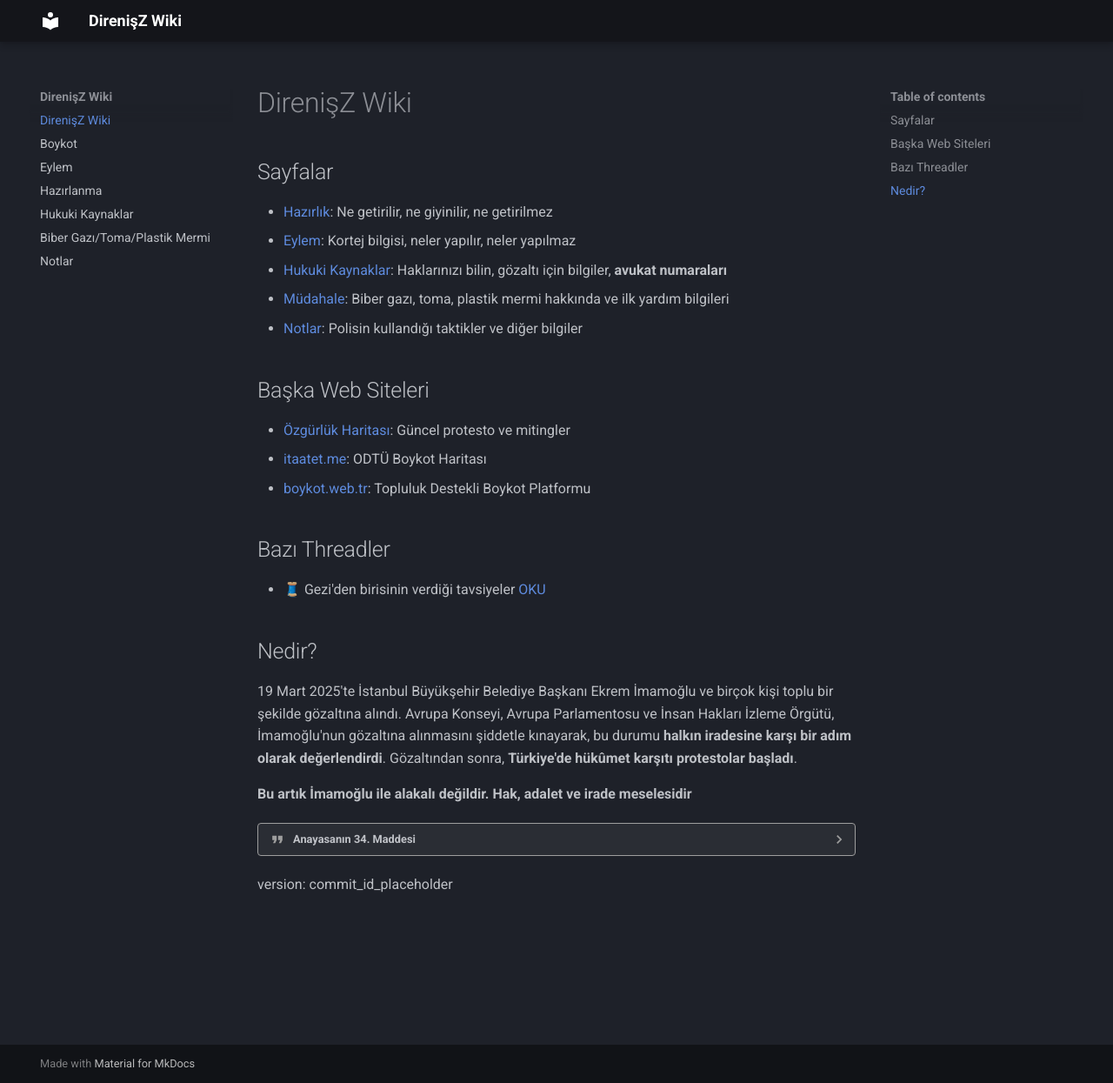
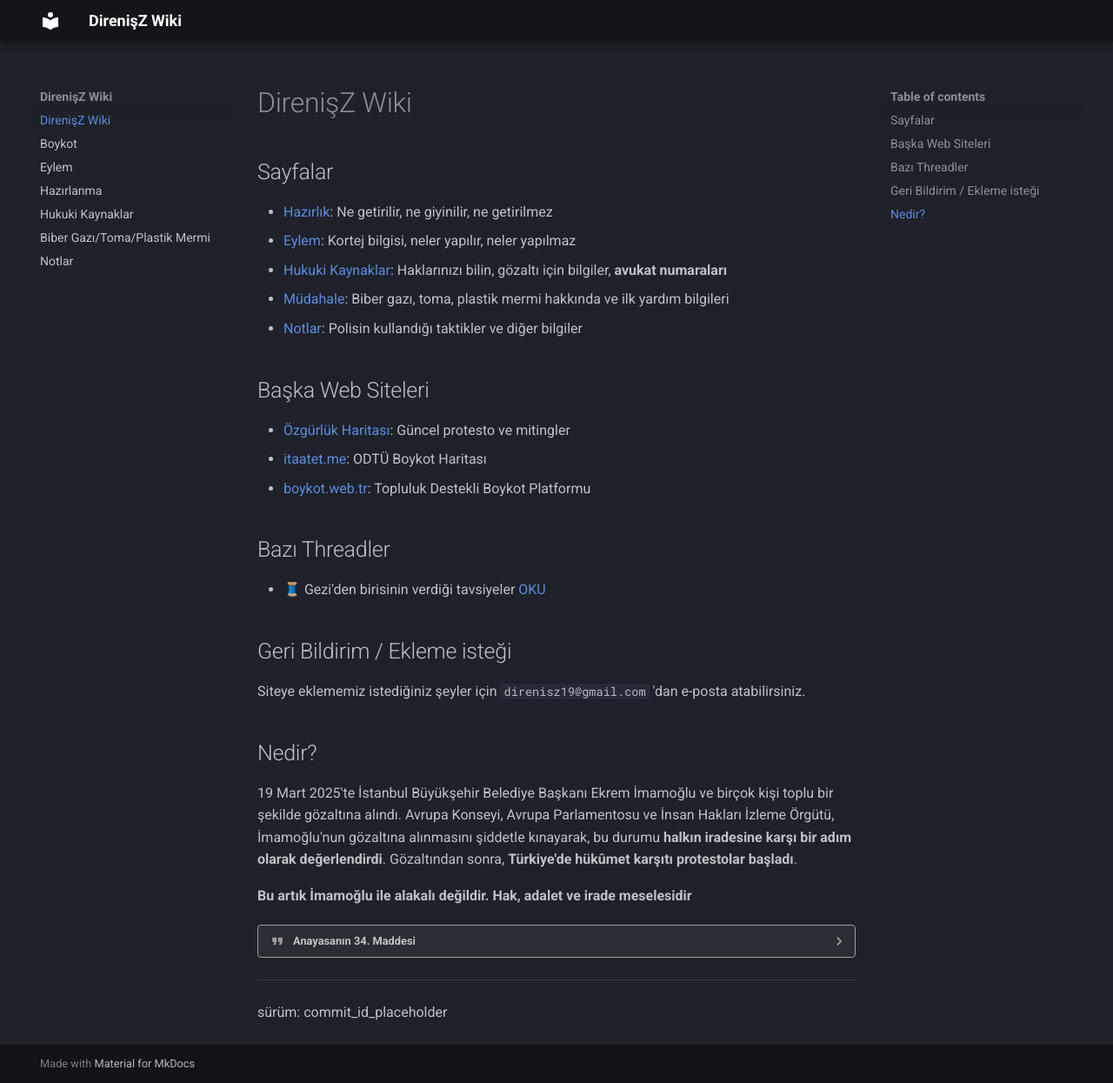
Before and after one commit to DirenisZ/wiki-old, an MkDocs documentation site: the page built from docs/index.md, in a window 1280 px wide and 1245 px high. Shown: the whole window at 87% size. Built offline with MkDocs 1.6.1 and Material for MkDocs 9.7.7, drawn with Linux system fonts in a browser that asks for light colours.

Commit message:
iletişim ekle

```diff
--- a/docs/index.md
+++ b/docs/index.md
@@ -1,8 +1,6 @@
 # DirenişZ Wiki
 
 ## Sayfalar
-
-<!-- port 8000 preview -->
 
 - [Hazırlık](./hazırlık.md): Ne getirilir, ne giyinilir, ne getirilmez
 - [Eylem](./eylem.md): Kortej bilgisi, neler yapılır, neler yapılmaz
@@ -20,6 +18,10 @@
 
 - 🧵 Gezi'den birisinin verdiği tavsiyeler [OKU](https://x.com/binnazreturns/status/1904073030717800936)
 
+## Geri Bildirim / Ekleme isteği
+
+Siteye eklememiz istediğiniz şeyler için `direnisz19@gmail.com` 'dan e-posta atabilirsiniz.
+
 ## Nedir?
 
 19 Mart 2025'te İstanbul Büyükşehir Belediye Başkanı Ekrem İmamoğlu ve birçok kişi toplu bir şekilde gözaltına alındı. Avrupa Konseyi, Avrupa Parlamentosu ve İnsan Hakları İzleme Örgütü, İmamoğlu'nun gözaltına alınmasını şiddetle kınayarak, bu durumu **halkın iradesine karşı bir adım olarak değerlendirdi**. Gözaltından sonra, **Türkiye'de hükûmet karşıtı protestolar başladı**.
@@ -33,4 +35,6 @@
 
     Toplantı ve gösteri yürüyüşü düzenleme hakkının kullanılmasında uygulanacak şekil, şart ve usuller kanunda gösterilir.
 
-version: commit_id_placeholder
+---
+
+sürüm: commit_id_placeholder
```
